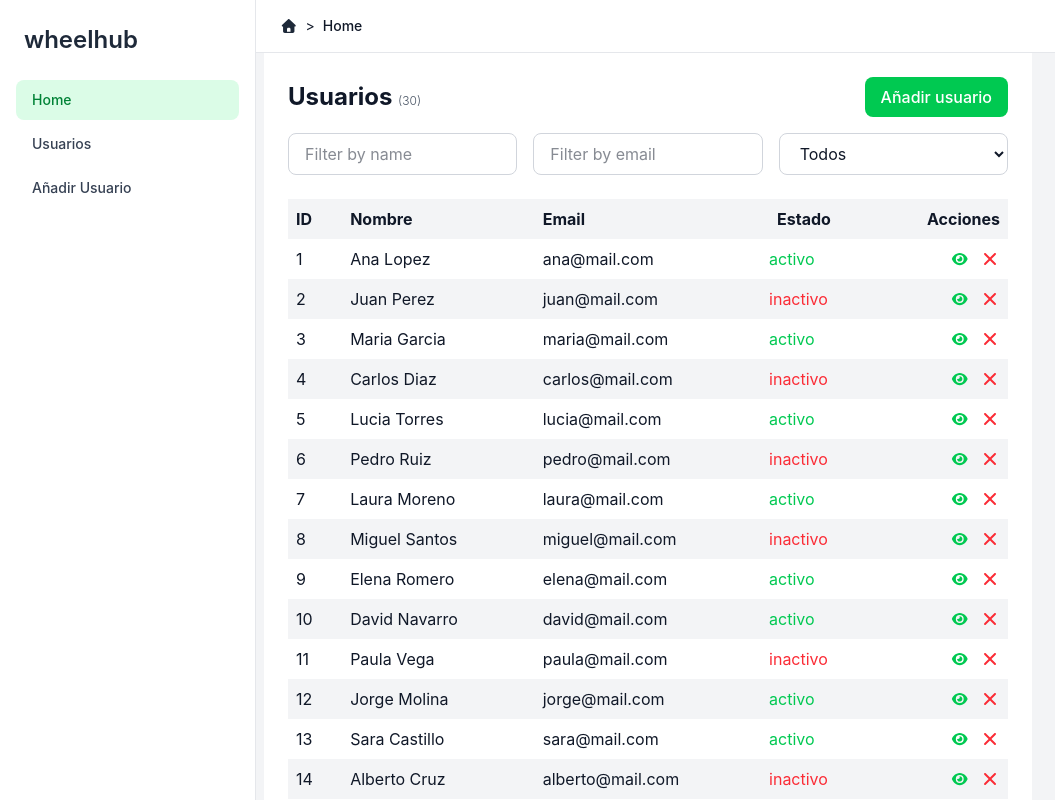
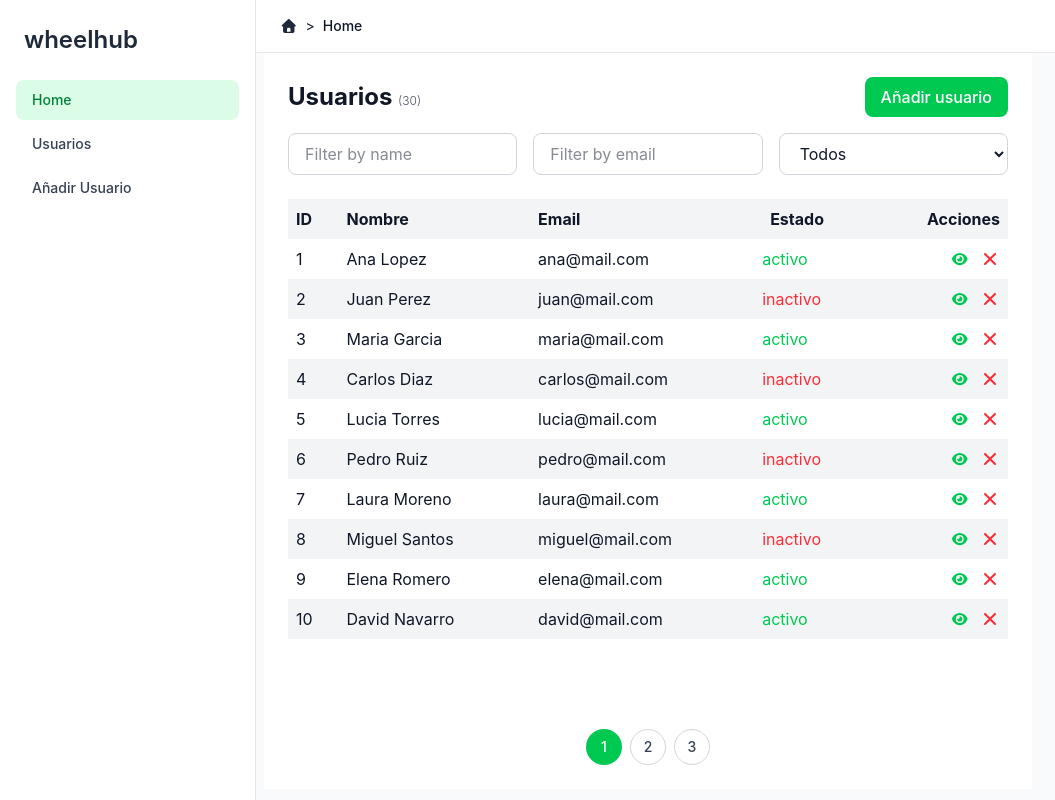
Before and after one commit to papercri/wheelhub-test, a Vue app: page / in a window 1280 px wide. Shown: the whole page, without its empty margins (0-1055 px from the left). Built offline with nearby package versions, Linux system fonts and the light colour scheme; data requests are answered from the project's data file.

Commit message:
paginacion

```diff
--- a/src/components/MainList.vue
+++ b/src/components/MainList.vue
@@ -13,6 +13,26 @@ const loadUsers = async () => {
   users.value = await res.json()
   loading.value = false
 }
+
+// Pagination
+const currentPage = ref(1)
+const perPage = 10
+
+const totalPages = computed(() =>
+  Math.ceil(filteredUsers.value.length / perPage)
+)
+
+const paginatedUsers = computed(() => {
+  const start = (currentPage.value - 1) * perPage
+  const end = start + perPage
+  return filteredUsers.value.slice(start, end)
+})
+
+function goToPage(p: number) {
+  currentPage.value = p
+}
+
+
 const selectedUser = ref<User | null>(null)
 const showModal = ref(false)
 const openDetail = (user: User) => {
@@ -50,8 +70,9 @@ const filteredUsers = computed(() => {
 </script>
 
 <template>
-  <div class="min-h-screen bg-gray-100">
-    <div class="max-w-3xl mx-2 bg-white  p-6 space-y-6">
+  <div class="h-[calc(100vh-64px)] flex flex-col">
+    <!-- head -->
+    <div class="max-w-3xl mx-2 bg-white  p-6 space-y-6 flex-1 flex flex-col">
       <div class="flex justify-between items-center mb-4">
         <h1 class="text-2xl font-bold">Usuarios <span class="text-gray-600 text-xs font-light">({{ filteredUsers.length }})</span></h1>
           <router-link
@@ -85,7 +106,7 @@ const filteredUsers = computed(() => {
         </select>
       </div>
 
-      <!-- Table -->
+    <!-- Table -->
       <div v-if="loading" class="text-center py-6">
         Loading...
       </div>
@@ -104,7 +125,7 @@ const filteredUsers = computed(() => {
 
         <tbody class="alt-bg-colors">
           <tr
-            v-for="u in filteredUsers"
+            v-for="u in paginatedUsers"
             :key="u.id"
           >
             <td class="py-2 px-2">{{ u.id }}</td>
@@ -136,6 +157,26 @@ const filteredUsers = computed(() => {
           </tr>
         </tbody>
       </table>
+
+    <!-- Pagination -->
+      <div
+        v-if="totalPages > 1"
+        class="flex justify-center gap-2 mt-auto pt-6"
+      >
+        <button
+          v-for="p in totalPages"
+          :key="p"
+          @click="goToPage(p)"
+          class="w-9 h-9 rounded-full  flex items-center justify-center text-sm"
+          :class="p === currentPage
+            ? 'btn-primary'
+            : 'btn-secondary'"
+        >
+          {{ p }}
+        </button>
+      </div>
+
+
     </div>
   </div>
 
--- a/src/style.css
+++ b/src/style.css
@@ -14,7 +14,7 @@
   }
 
   body {
-    @apply bg-gray-50 text-gray-900;
+    @apply bg-white text-gray-900;
     font-family: 'Inter', system-ui, -apple-system, sans-serif;
     margin: 0;
     line-height: inherit;
```
